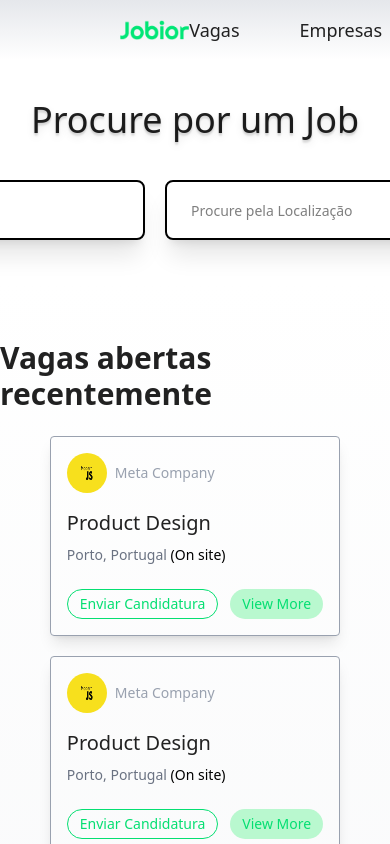
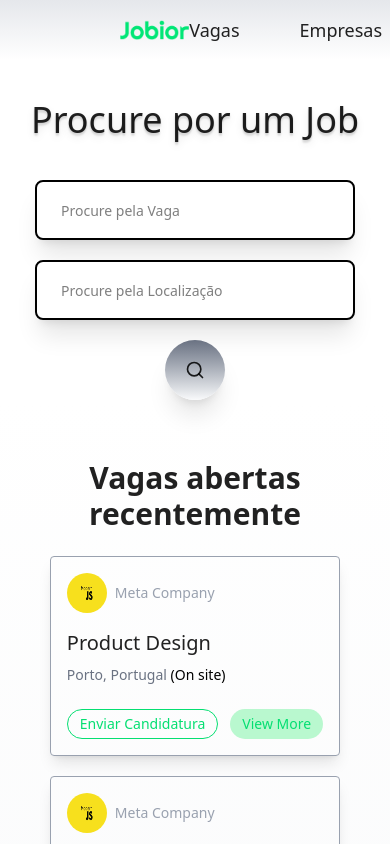
Before and after one commit to Trabalho-Tic/Tic-Site-de-vagas-de-emprego-, a React (Vite) app in the folder Frontend/TicFrontend/: page /home in a window 390 px wide. Shown: the top 844 px of the page. Built offline with nearby package versions, Linux system fonts and the light colour scheme.

Commit message:
Deixando o search responsivo

```diff
--- a/Frontend/TicFrontend/src/Pages/Home.jsx
+++ b/Frontend/TicFrontend/src/Pages/Home.jsx
@@ -8,16 +8,16 @@ function Vagas() {
     return (
         <>
             <Header />
-            <section className="flex flex-col justify-center items-center gap-10 py-10">
+            <section className="flex flex-col justify-center items-center gap-10 pt-10">
                 <p className="text-4xl text-shadow-lg/10">Procure por um Job</p>
-                <div className="flex gap-5">
+                <div className="flex flex-col items-center lg:flex-row gap-5">
                     <Input placeholder="Procure pela Vaga"></Input>
                     <Input placeholder="Procure pela Localização"></Input>
-                    <button className="bg-gradient-to-t from-gray-50 to-gray-500 p-5 rounded-4xl transition-all duration-400 shadow-xl hover:-translate-y-1"><Search size={20} /></button>
+                    <button className="w-15 items-center bg-gradient-to-t from-gray-50 to-gray-500 p-5 rounded-4xl transition-all duration-400 shadow-xl hover:-translate-y-1"><Search size={20} /></button>
                 </div>
             </section>
             <section className="bg-gradient-to-t to-white from-gray-100 sm:px-0 lg:px-25 py-15 flex flex-col items-center">
-                <p className="text-3xl font-semibold pb-6">Vagas abertas recentemente</p>
+                <p className="text-3xl text-center font-semibold px-1 pb-6">Vagas abertas recentemente</p>
                 <div className="grid grid-cols-1 sm:grid-cols-2 lg:grid-cols-3 gap-5">
                     <Card  />
                     <Card  />
```
